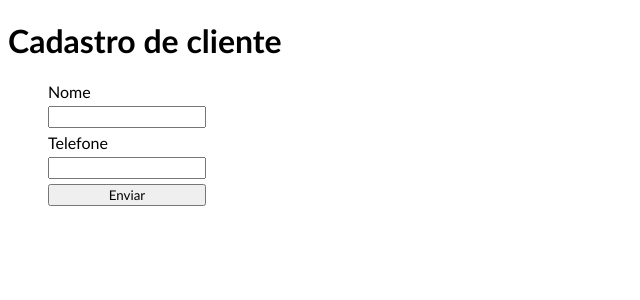
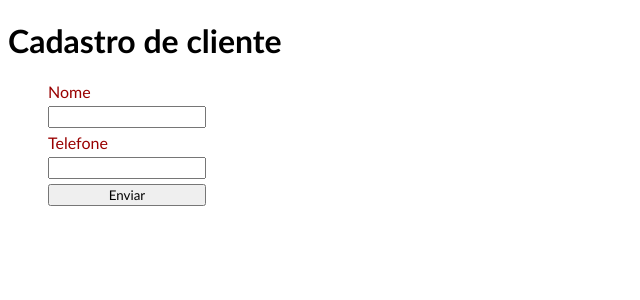
Before and after one commit to regilanmeira/form, a PHP site: page / in a window 1280 px wide. Shown: the top 300 px of the page, without its empty margins (0-640 px from the left). Run offline with PHP 8.4, Linux system fonts and the light colour scheme.

```diff
--- a/style.css
+++ b/style.css
@@ -7,6 +7,7 @@ li
 {
     list-style-type: none;
     margin-top: 5px;
+    color:#990000;
 }
 
 input[type=text]
```
